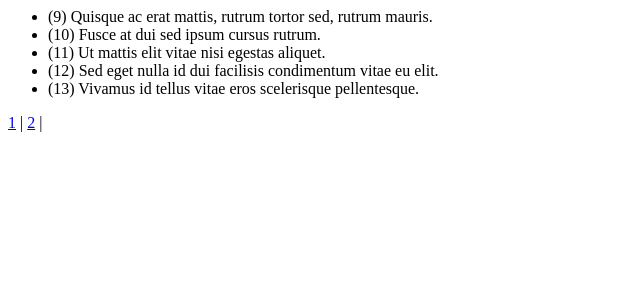
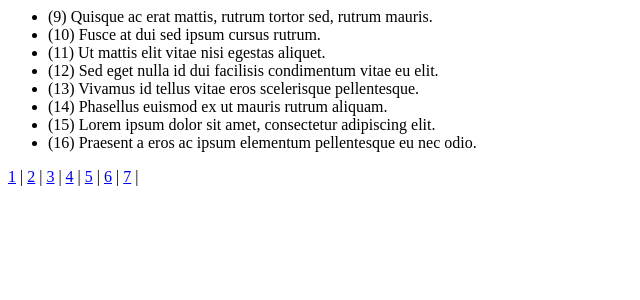
Before and after one commit to hygsani/pagination, a PHP site: page /?p=2 in a window 1280 px wide. Shown: the top 300 px of the page, without its empty margins (0-640 px from the left). Run offline with PHP 8.4, Linux system fonts and the light colour scheme.

```diff
--- a/index.php
+++ b/index.php
@@ -17,6 +17,45 @@ $dummyData = array(
 	'Fusce at dui sed ipsum cursus rutrum.',
 	'Ut mattis elit vitae nisi egestas aliquet.',
 	'Sed eget nulla id dui facilisis condimentum vitae eu elit.',
+	'Vivamus id tellus vitae eros scelerisque pellentesque.',
+	'Phasellus euismod ex ut mauris rutrum aliquam.',
+	'Lorem ipsum dolor sit amet, consectetur adipiscing elit.',
+	'Praesent a eros ac ipsum elementum pellentesque eu nec odio.',
+	'Phasellus euismod ex ut mauris rutrum aliquam.',
+	'Maecenas gravida ante lacinia, convallis magna ut, viverra tortor.',
+	'Sed et diam cursus, molestie dui sit amet, ornare dui.',
+	'Sed sed risus non massa eleifend imperdiet.',
+	'Mauris et tortor elementum, porta augue in, luctus mi.',
+	'Quisque ac erat mattis, rutrum tortor sed, rutrum mauris.',
+	'Fusce at dui sed ipsum cursus rutrum.',
+	'Ut mattis elit vitae nisi egestas aliquet.',
+	'Sed eget nulla id dui facilisis condimentum vitae eu elit.',
+	'Vivamus id tellus vitae eros scelerisque pellentesque.',
+	'Phasellus euismod ex ut mauris rutrum aliquam.',
+	'Lorem ipsum dolor sit amet, consectetur adipiscing elit.',
+	'Praesent a eros ac ipsum elementum pellentesque eu nec odio.',
+	'Phasellus euismod ex ut mauris rutrum aliquam.',
+	'Maecenas gravida ante lacinia, convallis magna ut, viverra tortor.',
+	'Sed et diam cursus, molestie dui sit amet, ornare dui.',
+	'Sed sed risus non massa eleifend imperdiet.',
+	'Mauris et tortor elementum, porta augue in, luctus mi.',
+	'Quisque ac erat mattis, rutrum tortor sed, rutrum mauris.',
+	'Fusce at dui sed ipsum cursus rutrum.',
+	'Ut mattis elit vitae nisi egestas aliquet.',
+	'Sed eget nulla id dui facilisis condimentum vitae eu elit.',
+	'Vivamus id tellus vitae eros scelerisque pellentesque.',
+	'Phasellus euismod ex ut mauris rutrum aliquam.',
+	'Lorem ipsum dolor sit amet, consectetur adipiscing elit.',
+	'Praesent a eros ac ipsum elementum pellentesque eu nec odio.',
+	'Phasellus euismod ex ut mauris rutrum aliquam.',
+	'Maecenas gravida ante lacinia, convallis magna ut, viverra tortor.',
+	'Sed et diam cursus, molestie dui sit amet, ornare dui.',
+	'Sed sed risus non massa eleifend imperdiet.',
+	'Mauris et tortor elementum, porta augue in, luctus mi.',
+	'Quisque ac erat mattis, rutrum tortor sed, rutrum mauris.',
+	'Fusce at dui sed ipsum cursus rutrum.',
+	'Ut mattis elit vitae nisi egestas aliquet.',
+	'Sed eget nulla id dui facilisis condimentum vitae eu elit.',
 	'Vivamus id tellus vitae eros scelerisque pellentesque.'
 );
 
```
Also changed, not shown: README.md (added).
